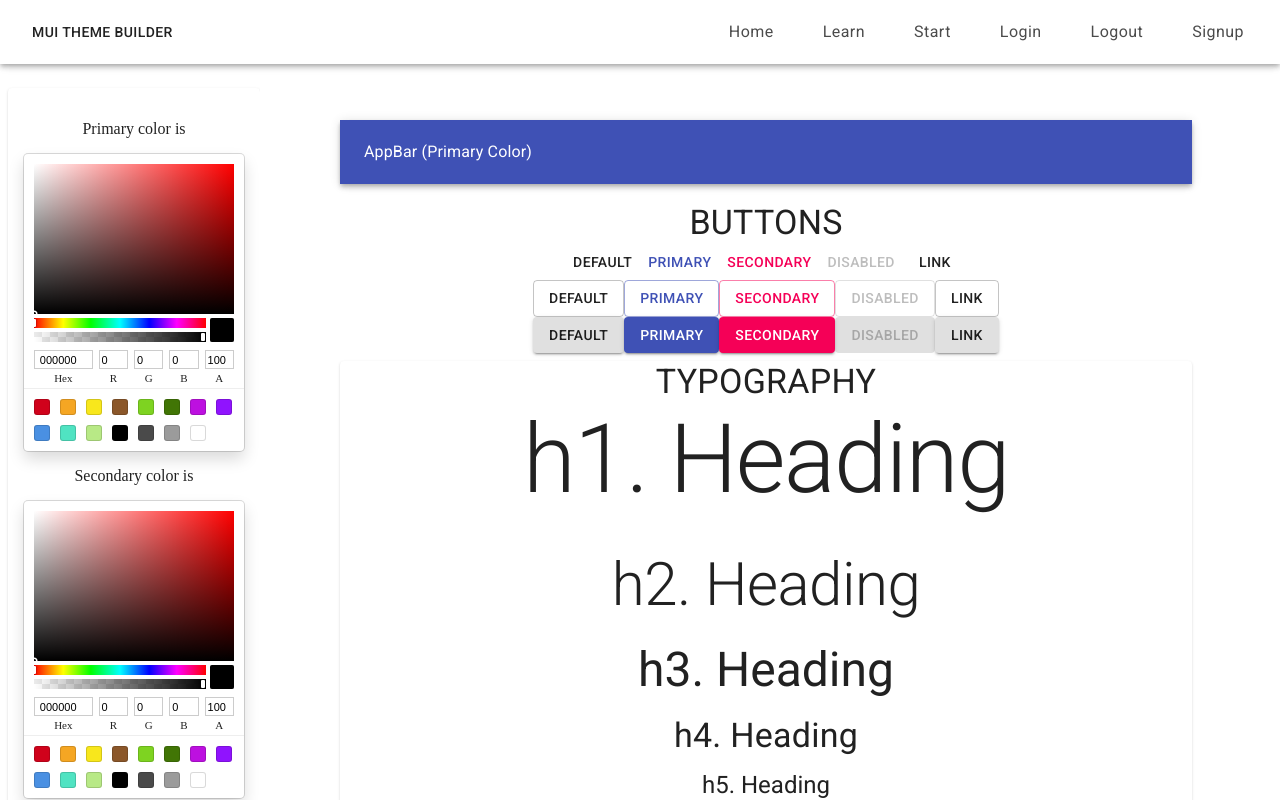
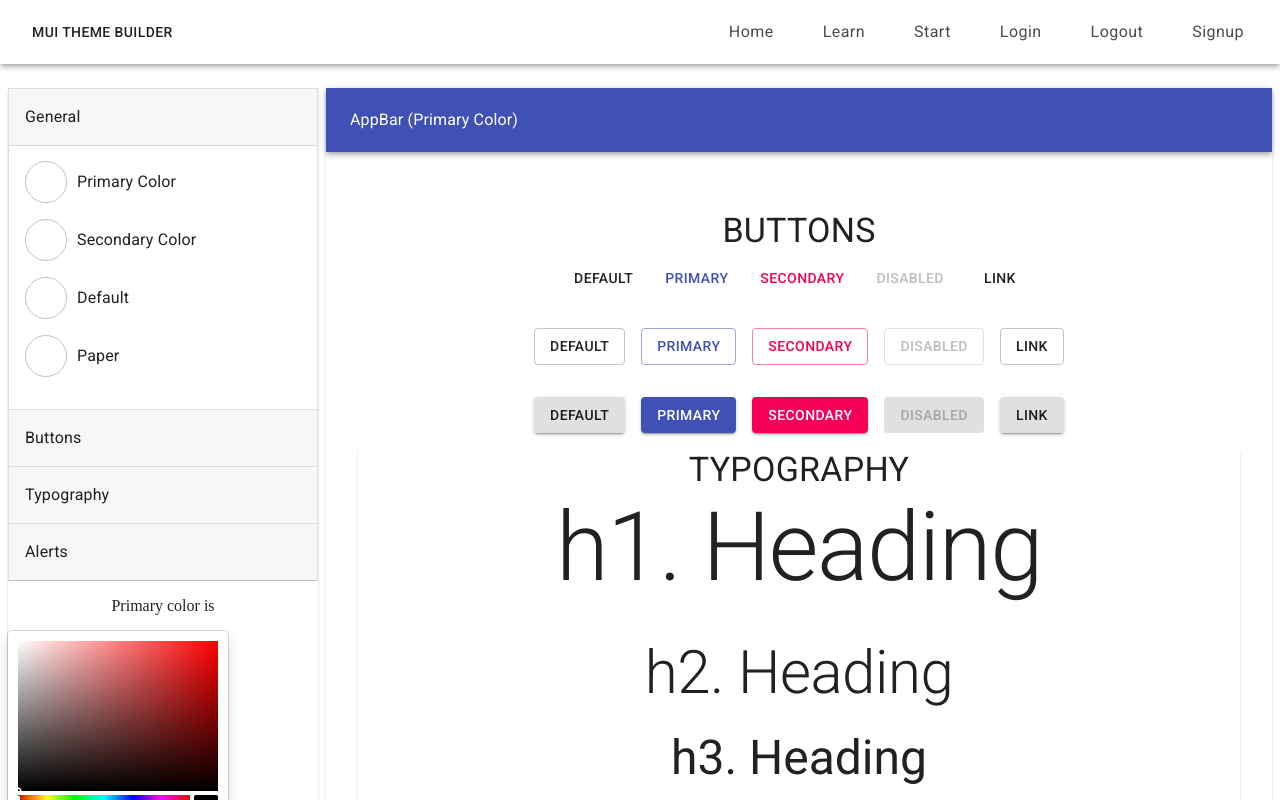
Before and after one commit to mui-toolkit/mui-toolkit, a React (Create React App) app: page /design in a window 1280 px wide. Shown: the top 800 px of the page. Built offline with nearby package versions, Linux system fonts and the light colour scheme; no server answers.

Commit message:
feat(build/build.js): added an expansion panel for UX navigation through build process
Made a component in BuildNav.js to hold this expansion panel

```diff
--- a/package.json
+++ b/package.json
@@ -4,6 +4,7 @@
   "private": true,
   "dependencies": {
     "@material-ui/core": "^4.9.7",
+    "@material-ui/icons": "^4.9.1",
     "@material-ui/styles": "^4.9.6",
     "@testing-library/jest-dom": "^4.2.4",
     "@testing-library/react": "^9.5.0",
--- a/src/components/build/Build.js
+++ b/src/components/build/Build.js
@@ -1,51 +1,31 @@
 import React from 'react';
-import { Palette, SaveTheme } from '../build';
+import { Palette, SaveTheme, BuildNav } from '../build';
 import { PreviewButton, PreviewTypography, PreviewAppBar } from '../preview';
 import Download from '../Download';
 
-import { Grid, Paper } from '@material-ui/core/';
-import { makeStyles } from '@material-ui/styles';
+import { Grid, Paper, Typography, Avatar } from '@material-ui/core/';
+import { makeStyles, withStyles } from '@material-ui/styles';
 
-const useStyles = makeStyles((theme) => ({
-	root: {
-		// display: 'flex',
-		// flex: 3,
-		// flexDirection: 'column',
+const useStyles = makeStyles(theme => ({
+  preview: {
+    padding: '2em',
   },
-	// buttonRoot: {
-	//   padding: theme.spacing.unit,
-	// },
-	// selector: {
-	//   // alignSelf: 'center',
-	//   // margin: theme.spacing.unit,
-	// },
-	container: {
-		// align: 'center',
-		flex: 1,
-		overflow: 'auto',
-		width: '50%'
-		// background: '#000',
+  previewPaper: {
+    marginTop: '5em',
+    textAlign: 'center',
+    background: '#fff',
   },
   builderPaper: {
-		padding: '1em',
     marginTop: '5em',
     textAlign: 'center',
-		background: '#fff'
-		// color: theme.palette.text.secondary,
+    background: '#fff',
   },
-	previewPaper: {
-		padding: '5em',
-		marginTop: '2em',
-		textAlign: 'center',
-		background: '#fff'
-
-		// color: theme.palette.text.secondary,
-		// height: '100vh',
-		// background: '#000',
-	}
+  expansionPanel: {
+    background: '#fff',
+  },
 }));
 
-export const Build = (props) => {
+export const Build = props => {
   const classes = useStyles();
 
   const {
@@ -57,16 +37,19 @@ export const Build = (props) => {
     changeSecondaryColor,
     changePaperColor,
     changeDefaultColor,
-		downloadTheme
+    downloadTheme,
   } = props;
 
   // needs a themeName pop up so user can name their theme and it will be referenced in the table of Saved Themes.  .collection('CT').doc(`${themeName}`.set({})) should create a new collection in CustomizedThemes with doc name themeName and allow the collection to contain any/all fields
 
   return (
     <section className={classes.root}>
-			<Grid container>
-				<Grid item className={classes.selector}>
+      <Grid container spacing={1}>
+        {/* BUILD START */}
+        <Grid item xs={3} className={classes.selector}>
           <Paper className={classes.builderPaper}>
+            <BuildNav />
+            <Grid item>
               <Palette
                 color={color}
                 secondaryColor={secondaryColor}
@@ -77,20 +60,23 @@ export const Build = (props) => {
                 changeDefaultColor={changeDefaultColor}
                 changePaperColor={changePaperColor}
               />
-						{/* Theme Builder End */}
+            </Grid>
           </Paper>
         </Grid>
-				<Grid item className={classes.container}>
-					<Paper className={classes.previewPaper} style={{ background: `${defaultColor}` }}>
+        {/* BUILD END */}
         {/* Preview Start */}
-
-						<Grid item>
+        <Grid item xs={9} className={classes.container}>
+          <Paper
+            className={classes.previewPaper}
+            style={{ background: `${defaultColor}` }}
+          >
             <PreviewAppBar
               secondaryColor={secondaryColor}
               color={color}
               className={classes.container}
             />
-							<Grid container spacing={1}>
+            <Grid item className={classes.preview}>
+              <Grid container>
                 <Grid item xs={12}>
                   <PreviewButton />
                 </Grid>
@@ -101,10 +87,10 @@ export const Build = (props) => {
             </Grid>
 
             <Download downloadTheme={downloadTheme} />
-						{/* Preview End */}
             <SaveTheme downloadTheme={downloadTheme} />
           </Paper>
         </Grid>
+        {/* Preview End */}
       </Grid>
     </section>
   );
--- /dev/null
+++ b/src/components/build/BuildNav.js
@@ -0,0 +1,218 @@
+import React from 'react';
+import { Grid, Paper, Typography, Avatar } from '@material-ui/core/';
+import { makeStyles, withStyles } from '@material-ui/styles';
+import MuiExpansionPanel from '@material-ui/core/ExpansionPanel';
+import MuiExpansionPanelSummary from '@material-ui/core/ExpansionPanelSummary';
+import MuiExpansionPanelDetails from '@material-ui/core/ExpansionPanelDetails';
+
+const useStyles = makeStyles(theme => ({
+  bubble: {
+    borderColor: '#c2c2c2',
+    borderStyle: 'solid',
+    borderWidth: 1,
+  },
+}));
+
+const ExpansionPanel = withStyles({
+  root: {
+    border: '1px solid rgba(0, 0, 0, .125)',
+    boxShadow: 'none',
+    '&:not(:last-child)': {
+      borderBottom: 0,
+    },
+    '&:before': {
+      display: 'none',
+    },
+    '&$expanded': {
+      margin: 'auto',
+    },
+  },
+  expanded: {},
+})(MuiExpansionPanel);
+
+const ExpansionPanelSummary = withStyles({
+  root: {
+    backgroundColor: 'rgba(0, 0, 0, .03)',
+    borderBottom: '1px solid rgba(0, 0, 0, .125)',
+    marginBottom: -1,
+    minHeight: 56,
+    '&$expanded': {
+      minHeight: 56,
+    },
+  },
+  content: {
+    '&$expanded': {
+      margin: '12px 0',
+    },
+  },
+  expanded: {},
+})(MuiExpansionPanelSummary);
+
+const ExpansionPanelDetails = withStyles(theme => ({
+  root: {
+    padding: theme.spacing(2),
+  },
+}))(MuiExpansionPanelDetails);
+
+export function BuildNav() {
+  const classes = useStyles();
+  const [expanded, setExpanded] = React.useState('panel1');
+
+  const handleChange = panel => (event, newExpanded) => {
+    setExpanded(newExpanded ? panel : false);
+  };
+
+  return (
+    <React.Fragment>
+      <Grid Item>
+        <ExpansionPanel
+          square
+          expanded={expanded === 'panel1'}
+          onChange={handleChange('panel1')}
+          className={classes.expansionPanel}
+        >
+          <ExpansionPanelSummary
+            aria-controls='panel1d-content'
+            id='panel1d-header'
+          >
+            <Typography>General</Typography>
+          </ExpansionPanelSummary>
+          <ExpansionPanelDetails>
+            <Grid container direction='column' justify='flex-start'>
+              <Grid
+                container
+                direction='row'
+                alignItems='center'
+                style={{ marginBottom: '1em' }}
+              >
+                <Avatar
+                  style={{
+                    color: '#fff',
+                    background: '#fff',
+                    marginRight: '10px',
+                  }}
+                  className={classes.bubble}
+                />
+                <Typography>Primary Color</Typography>
+              </Grid>
+              <Grid
+                container
+                direction='row'
+                alignItems='center'
+                style={{ marginBottom: '1em' }}
+              >
+                <Avatar
+                  style={{
+                    color: '#fff',
+                    background: '#fff',
+                    marginRight: '10px',
+                  }}
+                  className={classes.bubble}
+                />
+                <Typography>Secondary Color</Typography>
+              </Grid>
+              <Grid
+                container
+                direction='row'
+                alignItems='center'
+                style={{ marginBottom: '1em' }}
+              >
+                <Avatar
+                  style={{
+                    color: '#fff',
+                    background: '#fff',
+                    marginRight: '10px',
+                  }}
+                  className={classes.bubble}
+                />
+                <Typography>Default</Typography>
+              </Grid>
+              <Grid
+                container
+                direction='row'
+                alignItems='center'
+                style={{ marginBottom: '1em' }}
+              >
+                <Avatar
+                  style={{
+                    color: '#fff',
+                    background: '#fff',
+                    marginRight: '10px',
+                  }}
+                  className={classes.bubble}
+                />
+                <Typography>Paper</Typography>
+              </Grid>
+            </Grid>
+          </ExpansionPanelDetails>
+        </ExpansionPanel>
+        <ExpansionPanel
+          square
+          expanded={expanded === 'panel2'}
+          onChange={handleChange('panel2')}
+          className={classes.expansionPanel}
+        >
+          <ExpansionPanelSummary
+            aria-controls='panel2d-content'
+            id='panel2d-header'
+          >
+            <Typography>Buttons</Typography>
+          </ExpansionPanelSummary>
+          <ExpansionPanelDetails>
+            <Typography>
+              Lorem ipsum dolor sit amet, consectetur adipiscing elit.
+              Suspendisse malesuada lacus ex, sit amet blandit leo lobortis
+              eget. Lorem ipsum dolor sit amet, consectetur adipiscing elit.
+              Suspendisse malesuada lacus ex, sit amet blandit leo lobortis
+              eget.
+            </Typography>
+          </ExpansionPanelDetails>
+        </ExpansionPanel>
+        <ExpansionPanel
+          square
+          expanded={expanded === 'panel3'}
+          onChange={handleChange('panel3')}
+          className={classes.expansionPanel}
+        >
+          <ExpansionPanelSummary
+            aria-controls='panel3d-content'
+            id='panel3d-header'
+          >
+            <Typography>Typography</Typography>
+          </ExpansionPanelSummary>
+          <ExpansionPanelDetails>
+            <Typography>
+              Lorem ipsum dolor sit amet, consectetur adipiscing elit.
+              Suspendisse malesuada lacus ex, sit amet blandit leo lobortis
+              eget. Lorem ipsum dolor sit amet, consectetur adipiscing elit.
+              Suspendisse malesuada lacus ex, sit amet blandit leo lobortis
+              eget.
+            </Typography>
+          </ExpansionPanelDetails>
+        </ExpansionPanel>
+        <ExpansionPanel
+          square
+          expanded={expanded === 'panel4'}
+          onChange={handleChange('panel4')}
+          className={classes.expansionPanel}
+        >
+          <ExpansionPanelSummary
+            aria-controls='panel4d-content'
+            id='panel4d-header'
+          >
+            <Typography>Alerts</Typography>
+          </ExpansionPanelSummary>
+          <ExpansionPanelDetails>
+            <Typography>
+              Lorem ipsum dolor sit amet, consectetur adipiscing elit.
+              Suspendisse malesuada lacus ex, sit amet blandit leo lobortis
+              eget. Lorem ipsum dolor sit amet, consectetur adipiscing elit.
+              Suspendisse malesuada lacus ex, sit amet blandit leo lobortis
+              eget.
+            </Typography>
+          </ExpansionPanelDetails>
+        </ExpansionPanel>
+      </Grid>
+    </React.Fragment>
+  );
+}
--- a/src/components/build/index.js
+++ b/src/components/build/index.js
@@ -7,3 +7,4 @@ export { Build } from './Build';
 export { Palette } from './Palette';
 export { Store } from './Store';
 export { SaveTheme } from './SaveTheme';
+export { BuildNav } from './BuildNav';
--- a/src/components/preview/PreviewAppBar.js
+++ b/src/components/preview/PreviewAppBar.js
@@ -6,8 +6,8 @@ import Typography from '@material-ui/core/Typography';
 import Paper from '@material-ui/core/Paper';
 import Grid from '@material-ui/core/Grid';
 
-export const PreviewAppBar = (props) => {
-	const useStyles = makeStyles((theme) => ({
+export const PreviewAppBar = props => {
+  const useStyles = makeStyles(theme => ({
     // root: {
     //   display: 'flex',
     //   flex: 3,
@@ -37,13 +37,13 @@ export const PreviewAppBar = (props) => {
   }));
   const classes = useStyles();
   return (
-		<section className={classes.root}>
+    <React.Fragment>
       <AppBar position={'sticky'} className={classes.primary}>
         <Toolbar>
           <Typography>AppBar (Primary Color)</Typography>
         </Toolbar>
       </AppBar>
       <br />
-		</section>
+    </React.Fragment>
   );
 };
--- a/src/components/preview/PreviewButton.js
+++ b/src/components/preview/PreviewButton.js
@@ -5,65 +5,77 @@ import Typography from '@material-ui/core/Typography';
 import Paper from '@material-ui/core/Paper';
 import Grid from '@material-ui/core/Grid';
 
-export const PreviewButton = (props) => {
-	const useStyles = makeStyles((theme) => ({
-		// buttonRoot: {
-		//   padding: theme.spacing.unit,
-		// },
-		// button: {
-		//   margin: theme.spacing.unit,
-		// },
+export const PreviewButton = props => {
+  const useStyles = makeStyles(theme => ({
+    buttonRoot: {
+      padding: theme.spacing.unit,
+    },
+    button: {
+      margin: theme.spacing.unit,
+    },
   }));
   const classes = useStyles();
   return (
     <React.Fragment>
       <div className={classes.buttonRoot}>
-				<Typography variant="h4">BUTTONS</Typography>
+        <Typography variant='h4'>BUTTONS</Typography>
         <Button className={classes.button}>Default</Button>
-				<Button color="primary" className={classes.button}>
+        <Button color='primary' className={classes.button}>
           Primary
         </Button>
-				<Button color="secondary" className={classes.button}>
+        <Button color='secondary' className={classes.button}>
           Secondary
         </Button>
         <Button disabled className={classes.button}>
           Disabled
         </Button>
-				<Button href="#text-buttons" className={classes.button}>
+        <Button href='#text-buttons' className={classes.button}>
           Link
         </Button>
       </div>
       <div className={classes.buttonRoot}>
-				<Button className={classes.button} variant="outlined">
+        <Button className={classes.button} variant='outlined'>
           Default
         </Button>
-				<Button color="primary" className={classes.button} variant="outlined">
+        <Button color='primary' className={classes.button} variant='outlined'>
           Primary
         </Button>
-				<Button color="secondary" className={classes.button} variant="outlined">
+        <Button color='secondary' className={classes.button} variant='outlined'>
           Secondary
         </Button>
-				<Button disabled className={classes.button} variant="outlined">
+        <Button disabled className={classes.button} variant='outlined'>
           Disabled
         </Button>
-				<Button href="#text-buttons" className={classes.button} variant="outlined">
+        <Button
+          href='#text-buttons'
+          className={classes.button}
+          variant='outlined'
+        >
           Link
         </Button>
       </div>
       <div className={classes.buttonRoot}>
-				<Button className={classes.button} variant="contained">
+        <Button className={classes.button} variant='contained'>
           Default
         </Button>
-				<Button color="primary" className={classes.button} variant="contained">
+        <Button color='primary' className={classes.button} variant='contained'>
           Primary
         </Button>
-				<Button color="secondary" className={classes.button} variant="contained">
+        <Button
+          color='secondary'
+          className={classes.button}
+          variant='contained'
+        >
           Secondary
         </Button>
-				<Button disabled className={classes.button} variant="contained">
+        <Button disabled className={classes.button} variant='contained'>
           Disabled
         </Button>
-				<Button href="#text-buttons" className={classes.button} variant="contained">
+        <Button
+          href='#text-buttons'
+          className={classes.button}
+          variant='contained'
+        >
           Link
         </Button>
       </div>
--- a/src/components/preview/PreviewTypography.js
+++ b/src/components/preview/PreviewTypography.js
@@ -4,58 +4,62 @@ import Typography from '@material-ui/core/Typography';
 import Paper from '@material-ui/core/Paper';
 
 export const PreviewTypography = () => {
-	const useStyles = makeStyles((theme) => ({
+  const useStyles = makeStyles(theme => ({
     paper: {
-			background: ''
-		}
+      background: '',
+    },
   }));
   const classes = useStyles();
 
   return (
     <React.Fragment>
       <Paper className={classes.paper}>
-				<Typography variant="h4">TYPOGRAPHY</Typography>
-				<Typography variant="h1" component="h2" gutterBottom>
+        <Typography variant='h4'>TYPOGRAPHY</Typography>
+        <Typography variant='h1' component='h2' gutterBottom>
           h1. Heading
         </Typography>
-				<Typography variant="h2" gutterBottom>
+        <Typography variant='h2' gutterBottom>
           h2. Heading
         </Typography>
-				<Typography variant="h3" gutterBottom>
+        <Typography variant='h3' gutterBottom>
           h3. Heading
         </Typography>
-				<Typography variant="h4" gutterBottom>
+        <Typography variant='h4' gutterBottom>
           h4. Heading
         </Typography>
-				<Typography variant="h5" gutterBottom>
+        <Typography variant='h5' gutterBottom>
           h5. Heading
         </Typography>
-				<Typography variant="h6" gutterBottom>
+        <Typography variant='h6' gutterBottom>
           h6. Heading
         </Typography>
-				<Typography variant="subtitle1" gutterBottom>
-					subtitle1. Lorem ipsum dolor sit amet, consectetur adipisicing elit. Quos blanditiis tenetur
+        <Typography variant='subtitle1' gutterBottom>
+          subtitle1. Lorem ipsum dolor sit amet, consectetur adipisicing elit.
+          Quos blanditiis tenetur
         </Typography>
-				<Typography variant="subtitle2" gutterBottom>
-					subtitle2. Lorem ipsum dolor sit amet, consectetur adipisicing elit. Quos blanditiis tenetur
+        <Typography variant='subtitle2' gutterBottom>
+          subtitle2. Lorem ipsum dolor sit amet, consectetur adipisicing elit.
+          Quos blanditiis tenetur
         </Typography>
-				<Typography variant="body1" gutterBottom>
-					body1. Lorem ipsum dolor sit amet, consectetur adipisicing elit. Quos blanditiis tenetur unde
-					suscipit, quam beatae rerum inventore consectetur, neque doloribus, cupiditate numquam dignissimos
-					laborum fugiat deleniti? Eum quasi quidem quibusdam.
+        <Typography variant='body1' gutterBottom>
+          body1. Lorem ipsum dolor sit amet, consectetur adipisicing elit. Quos
+          blanditiis tenetur unde suscipit, quam beatae rerum inventore
+          consectetur, neque doloribus, cupiditate numquam dignissimos laborum
+          fugiat deleniti? Eum quasi quidem quibusdam.
         </Typography>
-				<Typography variant="body2" gutterBottom>
-					body2. Lorem ipsum dolor sit amet, consectetur adipisicing elit. Quos blanditiis tenetur unde
-					suscipit, quam beatae rerum inventore consectetur, neque doloribus, cupiditate numquam dignissimos
-					laborum fugiat deleniti? Eum quasi quidem quibusdam.
+        <Typography variant='body2' gutterBottom>
+          body2. Lorem ipsum dolor sit amet, consectetur adipisicing elit. Quos
+          blanditiis tenetur unde suscipit, quam beatae rerum inventore
+          consectetur, neque doloribus, cupiditate numquam dignissimos laborum
+          fugiat deleniti? Eum quasi quidem quibusdam.
         </Typography>
-				<Typography variant="button" display="block" gutterBottom>
+        <Typography variant='button' display='block' gutterBottom>
           button text
         </Typography>
-				<Typography variant="caption" display="block" gutterBottom>
+        <Typography variant='caption' display='block' gutterBottom>
           caption text
         </Typography>
-				<Typography variant="overline" display="block" gutterBottom>
+        <Typography variant='overline' display='block' gutterBottom>
           overline text
         </Typography>
       </Paper>
```
Also changed, not shown: 1 other file (tests, documents, lock files or other folders). Lines whose indentation alone changed are shown as unchanged.
